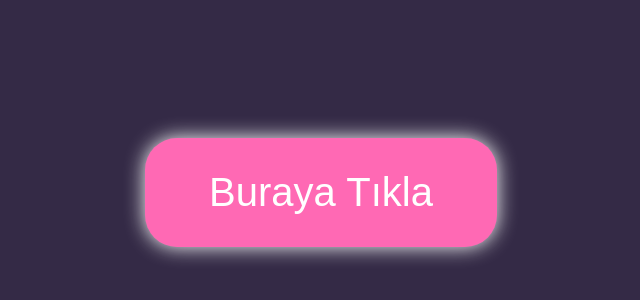
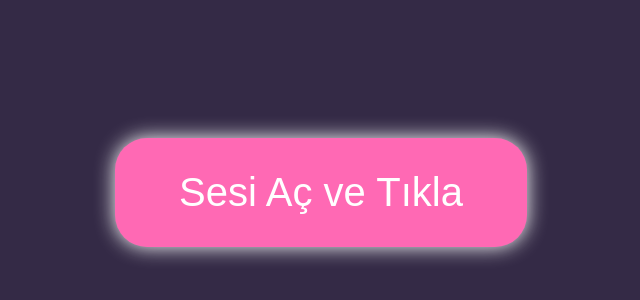
Before and after one commit to SemihBuyuktorun/semihbuyuktorun.github.io, a plain HTML site: page index.html in a window 1280 px wide. Shown: the part 208-508 px from the top of the page, without its empty margins (319-959 px from the left). Drawn offline with Linux system fonts and the light colour scheme.

Commit message:
Modify button text and improve HTML structure
Updated the button text for starting the music and changed the structure of the HTML document to improve readability.

```diff
--- a/index.html
+++ b/index.html
@@ -12,7 +12,7 @@
 <body style="background: linear-gradient(135deg, #2a1f3d 0%, #4a2c5a 100%);">
   <audio id="bg-music" src="music/dogum-gunu-aylin.mp3" loop hidden></audio>
   <div id="entry-screen" style="position:fixed;top:0;left:0;width:100vw;height:100vh;z-index:9999;background:rgba(42,31,61,0.95);display:flex;flex-direction:column;justify-content:center;align-items:center;">
-    <button id="big-play-btn" style="font-size:2.5rem;padding:2rem 4rem;border-radius:2rem;background:#ff69b4;color:white;border:none;box-shadow:0 0 20px #fff;cursor:pointer;">Buraya Tıkla</button>
+    <button id="big-play-btn" style="font-size:2.5rem;padding:2rem 4rem;border-radius:2rem;background:#ff69b4;color:white;border:none;box-shadow:0 0 20px #fff;cursor:pointer;">Sesi Aç ve Tıkla</button>
   </div>
   <div id="main-content" style="display:none;">
     <!-- Preloader -->
```
